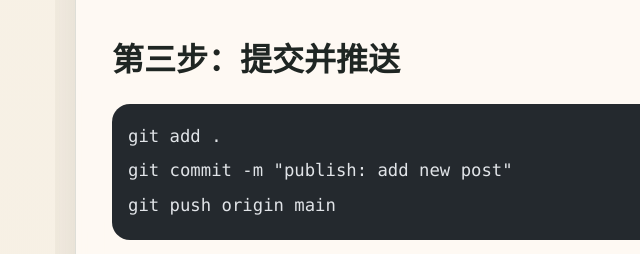
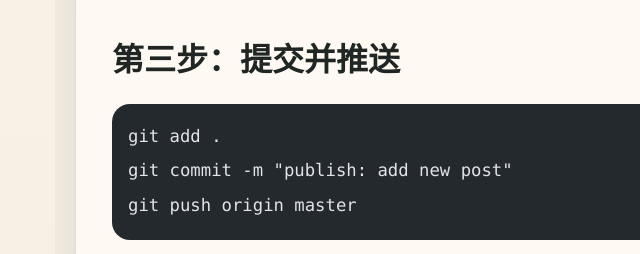
Before and after one commit to 792287116/792287116.github.io, an Astro site: page /blog/how-to-publish-a-new-post in a window 1280 px wide. Shown: the part 1581-1835 px from the top of the page, 25-665 px from the left. Built offline with nearby package versions, Linux system fonts and the light colour scheme; Astro itself is replaced by a stand-in of ours; code samples lack their colours.

Commit message:
Switch deployment branch to master

````diff
--- a/src/content/blog/how-to-publish-a-new-post.md
+++ b/src/content/blog/how-to-publish-a-new-post.md
@@ -50,7 +50,7 @@ featured: false
 ```bash
 git add .
 git commit -m "publish: add new post"
-git push origin main
+git push origin master
 ```
 
 推送之后，GitHub Actions 会自动构建并部署到 `https://792287116.github.io`。
````
Also changed, not shown: .github/workflows/deploy.yml, README.md.
